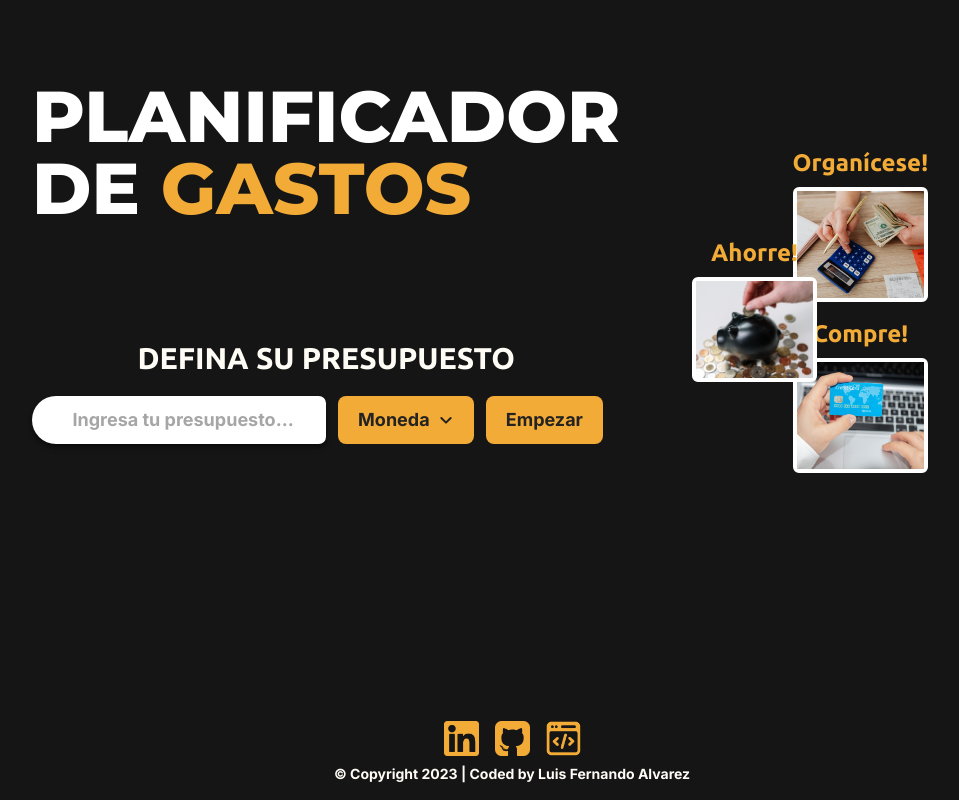
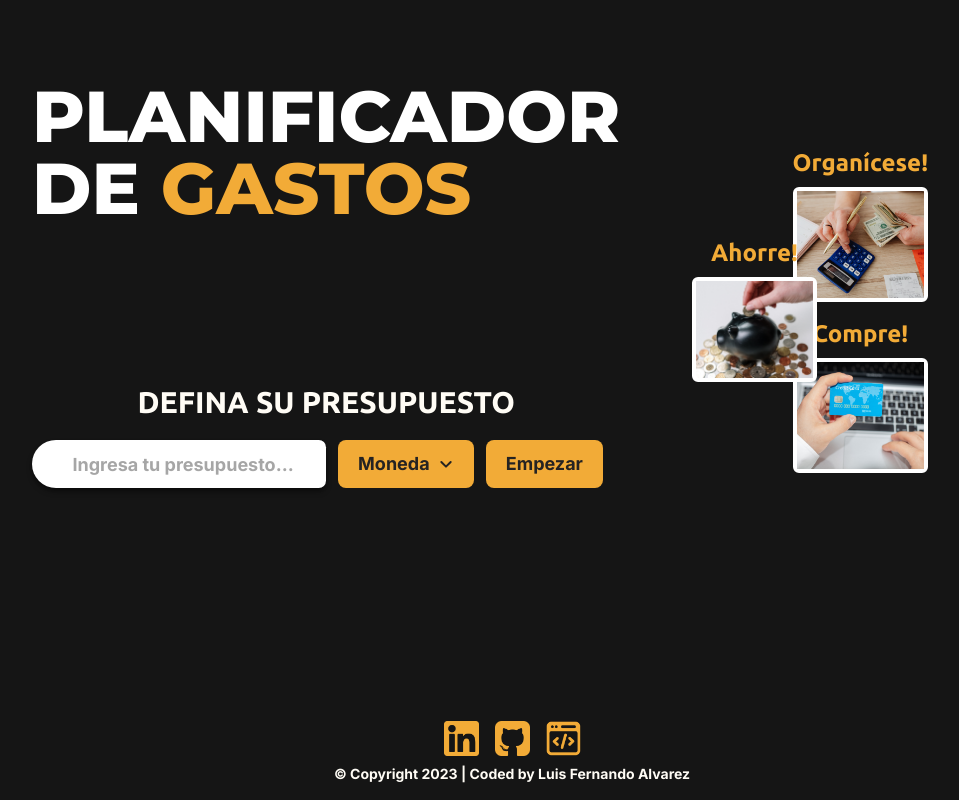
Before and after one commit to fernando8alvarez/Control-Gastos, a React (Vite) app: page / in a window 1280 px wide. Shown: the whole page, without its empty margins (128-1087 px from the left). Built offline with nearby package versions, Linux system fonts and the light colour scheme.

Commit message:
Arreglo espacio entre Prep y titulo

```diff
--- a/src/components/Header.jsx
+++ b/src/components/Header.jsx
@@ -52,7 +52,7 @@ export default function Header({
       ) : (
         <div className="flex w-full flex-col h-full">
           <div className="flex w-full h-full bg-[#151515] pt-8 sm:px-10 sm:pt-10 sm:pb-10 lg:px-20 lg:py-20 xl:px-40">
-            <div className="flex w-full md:w-full flex-col h-full justify-between">
+            <div className="flex w-full md:w-full flex-col h-full justify-between lg:gap-40">
               <div className="flex justify-center">
                 <animated.h1
                   style={animation1}
```
